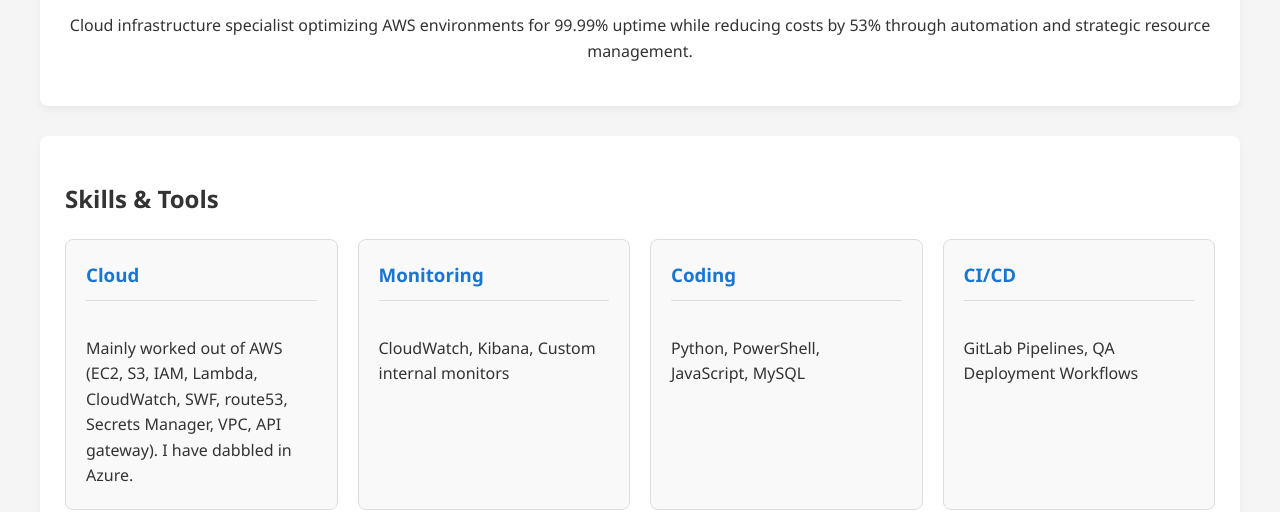
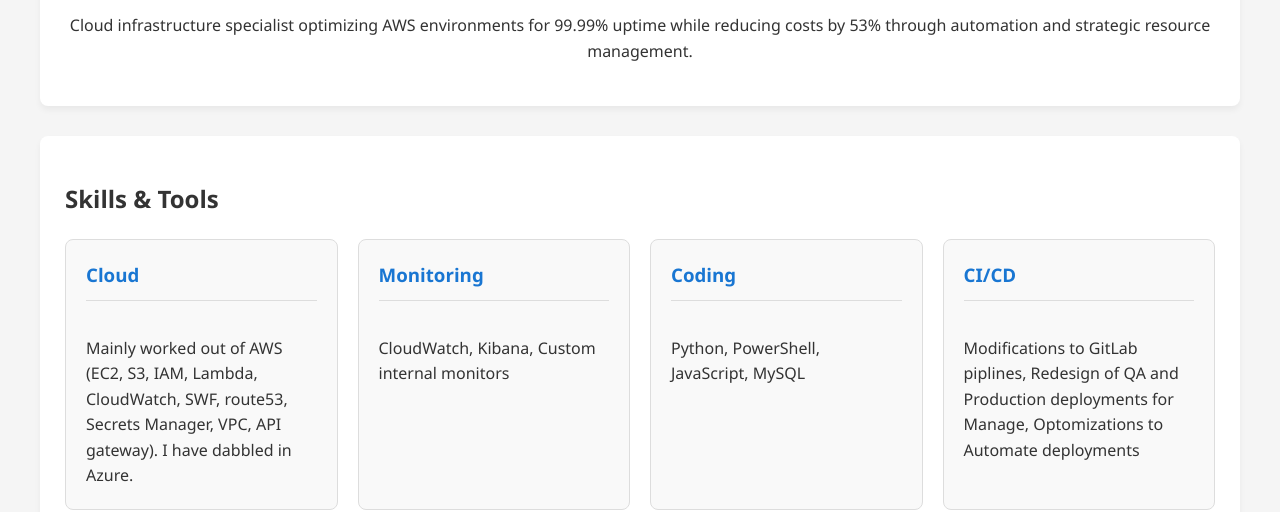
Before and after one commit to Kthan-Graham/Resume, a plain HTML site: page index.html in a window 1280 px wide. Shown: the part 313-825 px from the top of the page. Drawn offline with Linux system fonts and the light colour scheme.

Commit message:
Update index.html

```diff
--- a/index.html
+++ b/index.html
@@ -59,7 +59,7 @@
 
                 <div class="skill-card">
                     <h3>CI/CD</h3>
-                    <p>GitLab Pipelines, QA Deployment Workflows</p>
+                    <p>Modifications to GitLab piplines, Redesign of QA and Production deployments for Manage, Optomizations to Automate deployments</p>
                 </div>
 
                 <div class="skill-card">
```
